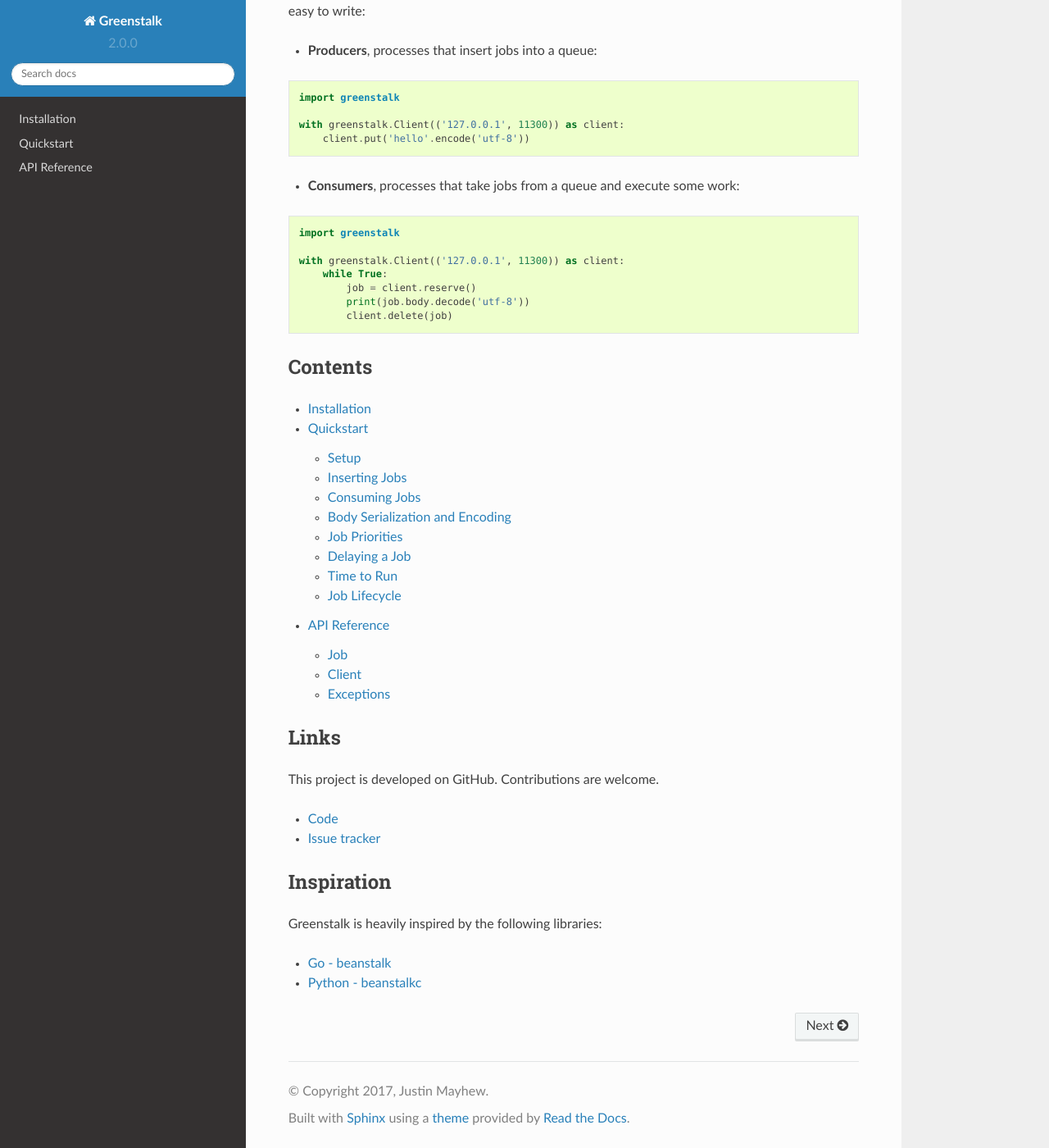
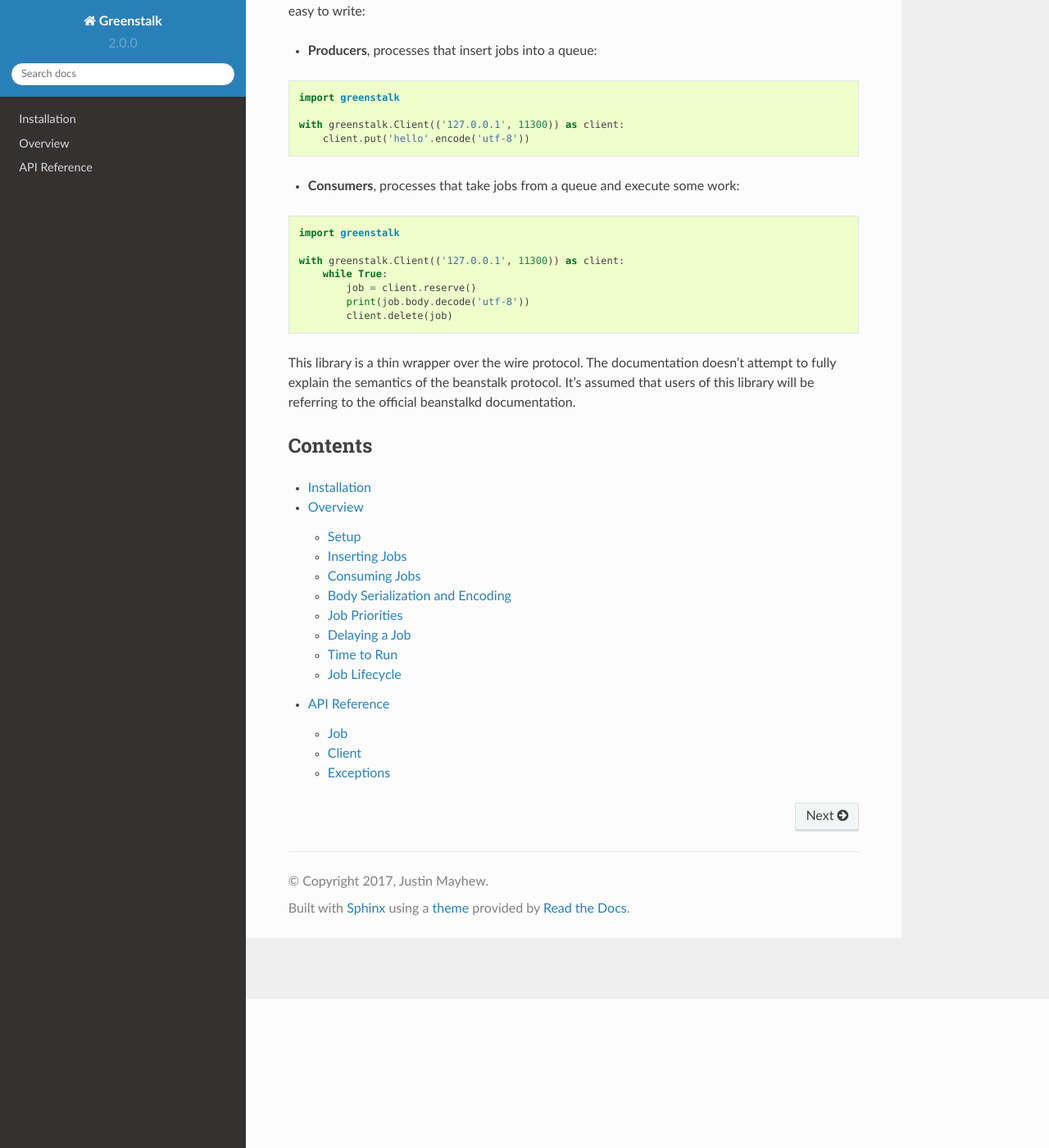
Before and after one commit to justinmayhew/greenstalk, a Sphinx documentation site: the page built from docs/index.rst, in a window 1280 px wide and 1400 px high, scrolled down 182 px. Shown: the whole window at 82% size. Built offline with Sphinx 7.4.7 and the Read the Docs theme 2.0.0, drawn with Linux system fonts in a browser that asks for light colours; some of the changed text lies outside the part shown.

Commit message:
Polish documentation

```diff
--- a/docs/api.rst
+++ b/docs/api.rst
@@ -16,7 +16,7 @@
 Exceptions
 ----------
 
-For completeness all errors that ``beanstalkd`` can return are listed here.
+For completeness all errors that beanstalkd can return are listed here.
 :class:`BadFormatError <greenstalk.BadFormatError>` and
 :class:`ExpectedCrlfError <greenstalk.ExpectedCrlfError>` *should* be
 unreachable unless there's a bug in this library.
--- a/docs/index.rst
+++ b/docs/index.rst
@@ -1,5 +1,5 @@
-Welcome to Greenstalk
-=====================
+Greenstalk Documentation
+========================
 
 Greenstalk is a Python client library for communicating with the `beanstalkd
 <https://beanstalkd.github.io/>`_ work queue.  It makes it easy to write:
@@ -25,6 +25,11 @@
             print(job.body.decode('utf-8'))
             client.delete(job)
 
+This library is a thin wrapper over the wire protocol. The documentation doesn't
+attempt to fully explain the semantics of the beanstalk protocol. It's assumed
+that users of this library will be referring to the official beanstalkd
+documentation.
+
 Contents
 --------
 
@@ -32,21 +37,5 @@
    :maxdepth: 2
 
    install
-   quickstart
+   overview
    api
-
-Links
------
-
-This project is developed on GitHub. Contributions are welcome.
-
-- `Code <https://github.com/justinmayhew/greenstalk>`_
-- `Issue tracker <https://github.com/justinmayhew/greenstalk/issues>`_
-
-Inspiration
------------
-
-Greenstalk is heavily inspired by the following libraries:
-
-- `Go - beanstalk <https://github.com/beanstalkd/go-beanstalk>`_
-- `Python - beanstalkc <https://github.com/earl/beanstalkc/>`_
```
Also changed, not shown: README.rst (+2 -5 lines), docs/install.rst (+3 -7 lines), docs/overview.rst (renamed from docs/quickstart.rst, +7 -7 lines).
